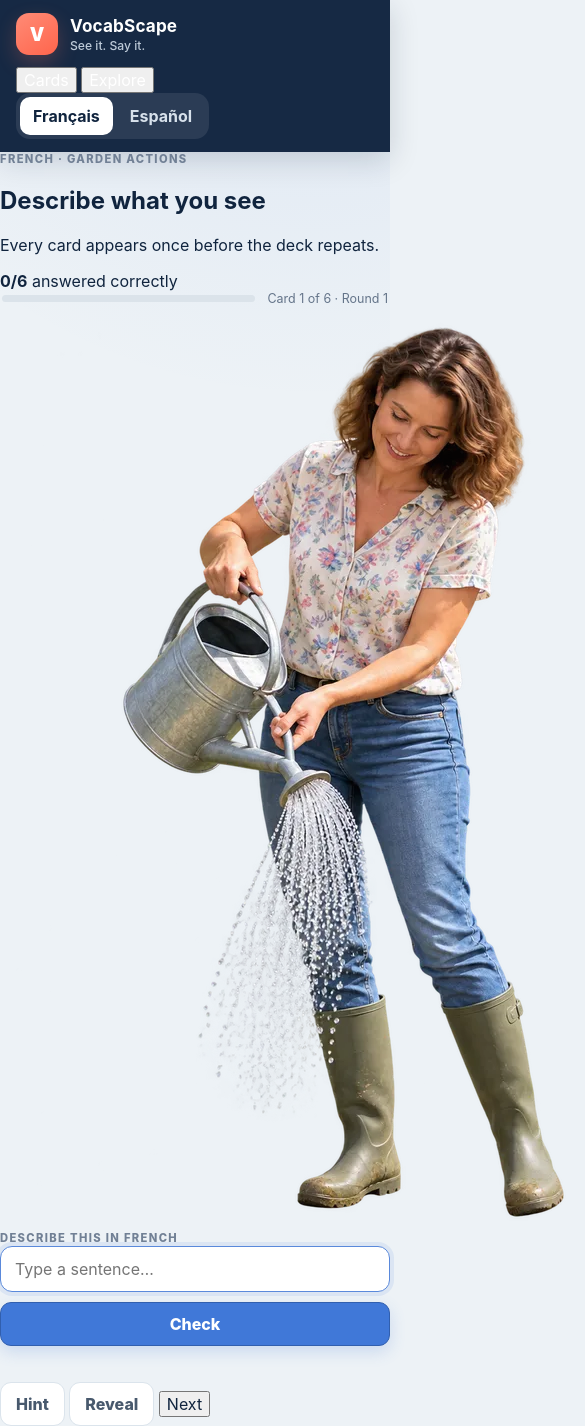
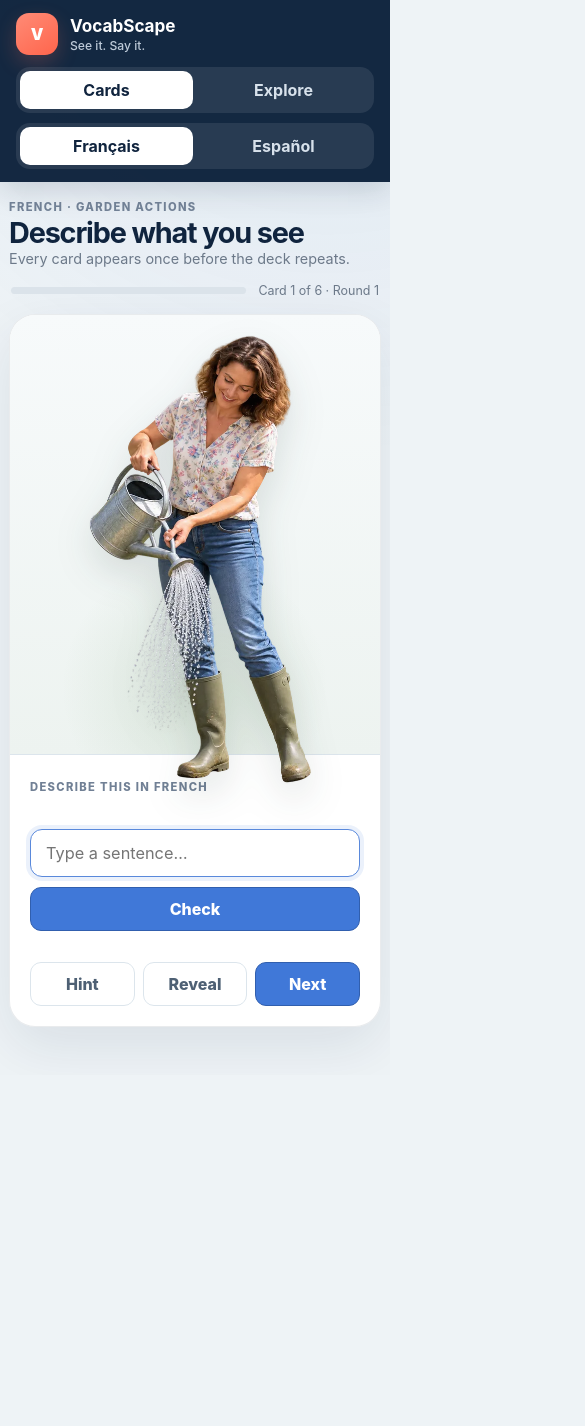
Before and after one commit to pelld/VocabScape, a Svelte app: page / in a window 390 px wide. Shown: the top 1426 px of the page, 585 px wide, since content can reach past the window. After the commit the page ends 1075 px from the top, so only its background shows below. Built offline with nearby package versions, Linux system fonts and the light colour scheme.

Commit message:
Redesign VocabScape around flashcards

```diff
--- a/src/app.css
+++ b/src/app.css
@@ -1,32 +1,34 @@
 :root {
   font-family: Inter, ui-sans-serif, system-ui, -apple-system, BlinkMacSystemFont, "Segoe UI", sans-serif;
   color: #10243e;
-  background: #edf2f6;
+  background: #eef3f6;
   font-synthesis: none;
   text-rendering: optimizeLegibility;
   --ink: #10243e;
-  --muted: #65758a;
-  --line: #dbe4ec;
+  --muted: #6c7989;
+  --line: #dce5ec;
   --blue: #4078d8;
   --blue-soft: #e9f0ff;
-  --green: #249a69;
-  --red: #bf4d4d;
+  --green: #248e63;
+  --red: #b84b4b;
 }
 
 * { box-sizing: border-box; }
-html { background: #edf2f6; }
+
+html { background: #eef3f6; }
 
 body {
   margin: 0;
   min-width: 320px;
   min-height: 100vh;
   background:
-    radial-gradient(circle at 80% -10%, rgba(64, 120, 216, 0.11), transparent 34rem),
-    #edf2f6;
+    radial-gradient(circle at 84% -8%, rgba(64, 120, 216, 0.11), transparent 34rem),
+    #eef3f6;
 }
 
 button, input { font: inherit; }
 button { color: inherit; }
+
 .app-shell { min-height: 100vh; }
 
 .topbar {
@@ -35,10 +37,10 @@ button { color: inherit; }
   display: flex;
   align-items: center;
   justify-content: space-between;
-  gap: 22px;
-  background: rgba(16, 36, 62, 0.97);
+  gap: 24px;
+  background: rgba(16, 36, 62, 0.98);
   color: white;
-  box-shadow: 0 8px 28px rgba(10, 28, 48, 0.16);
+  box-shadow: 0 8px 28px rgba(10, 28, 48, 0.15);
 }
 
 .brand {
@@ -57,60 +59,77 @@ button { color: inherit; }
   border-radius: 13px;
   background: linear-gradient(145deg, #ff8b76, #ff654c);
   font-weight: 900;
-  font-size: 1.15rem;
-  box-shadow: 0 8px 20px rgba(255, 116, 93, 0.24);
+  box-shadow: 0 8px 20px rgba(255, 116, 93, 0.22);
 }
 
-.brand strong, .brand small { display: block; }
-.brand strong { font-size: 1.07rem; letter-spacing: 0.01em; }
-.brand small { margin-top: 2px; color: #bdcad8; font-size: 0.76rem; font-weight: 550; }
+.brand strong,
+.brand small { display: block; }
 
+.brand strong { font-size: 1.07rem; }
+
+.brand small {
+  margin-top: 2px;
+  color: #bdcad8;
+  font-size: 0.76rem;
+  font-weight: 550;
+}
+
+.top-actions {
+  display: flex;
+  align-items: center;
+  gap: 10px;
+}
+
+.view-switcher,
 .language-switcher,
-.mode-switcher {
+.scene-tabs {
   display: inline-flex;
   gap: 4px;
   padding: 4px;
   border-radius: 14px;
 }
 
-.language-switcher { background: rgba(255, 255, 255, 0.09); }
-.mode-switcher { background: #e9eef3; }
+.view-switcher,
+.language-switcher {
+  background: rgba(255, 255, 255, 0.09);
+}
 
+.view-switcher button,
 .language-switcher button,
-.mode-switcher button {
+.scene-tabs button {
   border: 0;
   border-radius: 10px;
   padding: 9px 13px;
   background: transparent;
   cursor: pointer;
   font-weight: 750;
-  transition: 120ms ease;
 }
 
-.language-switcher button { color: #d7e1eb; }
-.language-switcher button.active { background: white; color: #10243e; }
-.mode-switcher button { color: #647386; }
-.mode-switcher button.active { background: white; color: #10243e; box-shadow: 0 3px 10px rgba(20, 38, 61, 0.09); }
-
-.layout {
-  width: min(1540px, 100%);
-  margin: 0 auto;
-  padding: 24px clamp(14px, 2.5vw, 34px) 40px;
-  display: grid;
-  grid-template-columns: 205px minmax(0, 1fr);
-  gap: 28px;
+.view-switcher button,
+.language-switcher button {
+  color: #d7e1eb;
 }
 
-.scene-nav {
-  position: sticky;
-  top: 22px;
-  align-self: start;
-  padding: 10px;
-  border: 1px solid rgba(16, 36, 62, 0.08);
-  border-radius: 19px;
-  background: rgba(255, 255, 255, 0.75);
-  box-shadow: 0 12px 36px rgba(16, 36, 62, 0.055);
-  backdrop-filter: blur(14px);
+.view-switcher button.active,
+.language-switcher button.active {
+  background: white;
+  color: var(--ink);
+}
+
+.card-page,
+.explore-page {
+  width: min(1080px, calc(100% - 28px));
+  margin: 0 auto;
+  padding: 28px 0 48px;
+}
+
+.deck-heading,
+.explore-heading {
+  margin-bottom: 16px;
+  display: flex;
+  align-items: end;
+  justify-content: space-between;
+  gap: 24px;
 }
 
 .eyebrow {
@@ -121,56 +140,41 @@ button { color: inherit; }
   text-transform: uppercase;
 }
 
-.scene-nav > .eyebrow { padding: 9px 10px 7px; }
-
-.scene-link {
-  width: 100%;
-  padding: 12px;
-  border: 0;
-  border-radius: 12px;
-  background: transparent;
-  text-align: left;
-  cursor: pointer;
+.deck-heading h1,
+.explore-heading h1 {
+  margin: 4px 0 2px;
+  color: var(--ink);
+  font-size: clamp(1.8rem, 4vw, 2.6rem);
+  line-height: 1.05;
+  letter-spacing: -0.04em;
 }
 
-.scene-link span, .scene-link small { display: block; }
-.scene-link span { font-weight: 800; }
-.scene-link small { margin-top: 2px; color: #7d8999; font-size: 0.76rem; }
-.scene-link:hover { background: #f2f5f8; }
-.scene-link.active { background: var(--blue-soft); color: #254f99; }
-.scene-link.active small { color: #5a78ad; }
-
-.nav-progress {
-  margin-top: 10px;
-  padding: 13px 12px 7px;
-  border-top: 1px solid var(--line);
-  display: flex;
-  justify-content: space-between;
-  gap: 8px;
-  color: #6d7a8c;
-  font-size: 0.75rem;
+.deck-heading p,
+.explore-heading p {
+  margin: 0;
+  color: var(--muted);
+  font-size: 0.9rem;
 }
 
-.nav-progress strong { color: #10243e; }
-.content { min-width: 0; }
-
-.scene-heading {
-  margin-bottom: 12px;
-  display: flex;
-  align-items: end;
-  justify-content: space-between;
-  gap: 24px;
+.deck-stat {
+  min-width: 150px;
+  padding: 12px 16px;
+  border: 1px solid rgba(16, 36, 62, 0.08);
+  border-radius: 16px;
+  background: rgba(255, 255, 255, 0.75);
+  text-align: right;
 }
 
-.scene-heading h1 {
-  margin: 4px 0 1px;
-  color: #10243e;
-  font-size: clamp(1.7rem, 3vw, 2.4rem);
-  line-height: 1.05;
-  letter-spacing: -0.035em;
+.deck-stat strong {
+  display: block;
+  font-size: 1.45rem;
+  line-height: 1;
 }
 
-.scene-heading p { margin: 0; color: var(--muted); font-size: 0.9rem; }
+.deck-stat span {
+  color: var(--muted);
+  font-size: 0.72rem;
+}
 
 .progress-row {
   margin: 0 2px 16px;
@@ -194,47 +198,68 @@ button { color: inherit; }
   transition: width 220ms ease;
 }
 
-.progress-row span { color: var(--muted); font-size: 0.78rem; white-space: nowrap; }
-
-.practice-grid {
-  margin-top: 18px;
-  display: grid;
-  grid-template-columns: minmax(0, 1fr) 270px;
-  gap: 16px;
+.progress-row span {
+  color: var(--muted);
+  font-size: 0.78rem;
+  white-space: nowrap;
 }
 
-.practice-card,
-.settings-card {
+.flashcard {
+  overflow: hidden;
   border: 1px solid rgba(16, 36, 62, 0.09);
-  border-radius: 20px;
-  background: rgba(255, 255, 255, 0.9);
-  box-shadow: 0 12px 34px rgba(16, 36, 62, 0.055);
+  border-radius: 26px;
+  background: rgba(255, 255, 255, 0.95);
+  box-shadow: 0 20px 55px rgba(16, 36, 62, 0.09);
 }
 
-.practice-card { padding: clamp(18px, 2.3vw, 28px); }
-.settings-card { padding: 17px; }
-.prompt-label { display: block; color: #6d7b8f; font-size: 0.8rem; font-weight: 700; }
-.prompt-secondary { margin-top: 4px; color: #8b96a5; font-weight: 600; }
-
-.practice-card h2 {
-  margin: 5px 0 14px;
-  font-size: clamp(1.35rem, 2.4vw, 1.9rem);
-  letter-spacing: -0.025em;
+.flashcard-media {
+  height: clamp(390px, 58vh, 650px);
+  display: grid;
+  place-items: center;
+  padding: clamp(18px, 3vw, 34px);
+  background:
+    radial-gradient(circle at 50% 85%, rgba(84, 135, 72, 0.14), transparent 32%),
+    linear-gradient(180deg, #f7fafb, #edf3f0);
 }
 
-.supporting { margin: -7px 0 5px; color: var(--muted); }
-.answer-row { display: flex; gap: 10px; }
+.flashcard-media img {
+  width: 100%;
+  height: 100%;
+  object-fit: contain;
+  filter: drop-shadow(0 16px 18px rgba(27, 49, 38, 0.13));
+}
+
+.flashcard-body {
+  padding: clamp(20px, 3vw, 30px);
+  border-top: 1px solid var(--line);
+}
+
+.card-prompt {
+  min-height: 54px;
+}
+
+.hint {
+  margin: 6px 0 0;
+  color: var(--ink);
+  font-size: 1.12rem;
+  font-weight: 750;
+}
+
+.answer-row {
+  display: flex;
+  gap: 10px;
+}
 
 .answer-row input {
   flex: 1;
   min-width: 0;
-  padding: 12px 14px;
+  padding: 13px 15px;
   border: 1.5px solid #cfd9e4;
   border-radius: 12px;
   background: white;
-  color: #10243e;
+  color: var(--ink);
   outline: none;
-  font-size: 1rem;
+  font-size: 1.02rem;
 }
 
 .answer-row input:focus {
@@ -242,99 +267,138 @@ button { color: inherit; }
   box-shadow: 0 0 0 4px rgba(64, 120, 216, 0.1);
 }
 
-.primary, .quiet {
+.primary,
+.quiet,
+.next-button {
   border-radius: 11px;
-  padding: 11px 15px;
+  padding: 11px 16px;
   cursor: pointer;
   font-weight: 800;
 }
 
-.primary {
+.primary,
+.next-button {
   border: 1px solid #315fae;
   background: var(--blue);
   color: white;
-  box-shadow: 0 6px 16px rgba(64, 120, 216, 0.2);
 }
 
-.quiet { border: 1px solid var(--line); background: white; color: #48596d; }
-.feedback { min-height: 26px; margin-top: 10px; font-weight: 800; }
+.quiet {
+  border: 1px solid var(--line);
+  background: white;
+  color: #4e6074;
+}
+
+.feedback {
+  min-height: 31px;
+  padding-top: 9px;
+  font-size: 1.05rem;
+  font-weight: 800;
+}
+
 .feedback.good { color: var(--green); }
 .feedback.bad { color: var(--red); }
 
-.practice-actions {
-  margin-top: 5px;
+.card-actions {
   display: flex;
   justify-content: flex-end;
   gap: 8px;
 }
 
-.stat,
-.setting-row {
+.next-button {
+  min-width: 92px;
+}
+
+.scene-tabs {
+  background: #e6edf2;
+}
+
+.scene-tabs button {
+  color: #697789;
+}
+
+.scene-tabs button.active {
+  background: white;
+  color: var(--ink);
+  box-shadow: 0 3px 10px rgba(20, 38, 61, 0.08);
+}
+
+.outline-toggle {
+  width: fit-content;
+  margin: 14px 2px 0 auto;
   display: flex;
   align-items: center;
-  justify-content: space-between;
-  gap: 12px;
-}
-
-.stat {
-  padding: 4px 2px 14px;
-  border-bottom: 1px solid var(--line);
-  color: #6b7889;
+  gap: 8px;
+  color: #607083;
   font-size: 0.84rem;
-}
-
-.stat strong { color: #10243e; font-size: 1.05rem; }
-
-.setting-row {
-  padding: 13px 2px;
-  border-bottom: 1px solid var(--line);
-  color: #4f5f72;
-  font-size: 0.86rem;
   font-weight: 650;
 }
 
-.setting-row input { accent-color: var(--blue); }
-
-.tip {
-  margin-top: 14px;
-  padding: 11px 12px;
-  border-radius: 12px;
-  background: #f3f6f8;
-  color: #718095;
-  font-size: 0.75rem;
-  line-height: 1.45;
+.outline-toggle input {
+  accent-color: var(--blue);
 }
 
-.credit { margin: 9px 4px 0; color: #8290a0; font-size: 0.7rem; }
-
-@media (max-width: 900px) {
-  .layout { grid-template-columns: 1fr; gap: 17px; }
-
-  .scene-nav {
-    position: static;
-    display: flex;
-    align-items: center;
-    gap: 7px;
-    overflow-x: auto;
+@media (max-width: 760px) {
+  .topbar,
+  .deck-heading,
+  .explore-heading {
+    align-items: flex-start;
+    flex-direction: column;
   }
 
-  .scene-nav > .eyebrow, .nav-progress { display: none; }
-  .scene-link { min-width: 135px; width: auto; }
-}
+  .topbar {
+    padding: 13px 16px;
+    gap: 12px;
+  }
 
-@media (max-width: 700px) {
-  .topbar, .scene-heading { align-items: flex-start; flex-direction: column; }
-  .topbar { padding: 13px 16px; gap: 12px; }
-  .language-switcher { width: 100%; }
-  .language-switcher button { flex: 1; }
-  .layout { padding-top: 16px; }
-  .scene-heading { gap: 13px; }
-  .mode-switcher { width: 100%; }
-  .mode-switcher button { flex: 1; }
-  .practice-grid { grid-template-columns: 1fr; }
+  .top-actions {
+    width: 100%;
+    align-items: stretch;
+    flex-direction: column;
+  }
+
+  .view-switcher,
+  .language-switcher,
+  .scene-tabs {
+    width: 100%;
+  }
+
+  .view-switcher button,
+  .language-switcher button,
+  .scene-tabs button {
+    flex: 1;
+  }
+
+  .deck-stat {
+    display: none;
+  }
+
+  .flashcard-media {
+    height: 52vh;
+    min-height: 330px;
+  }
 }
 
 @media (max-width: 520px) {
-  .answer-row { flex-direction: column; }
-  .primary { width: 100%; }
+  .card-page,
+  .explore-page {
+    width: min(100% - 18px, 1080px);
+    padding-top: 18px;
+  }
+
+  .answer-row {
+    flex-direction: column;
+  }
+
+  .primary {
+    width: 100%;
+  }
+
+  .card-actions {
+    justify-content: stretch;
+  }
+
+  .card-actions button {
+    flex: 1;
+  }
 }
```
